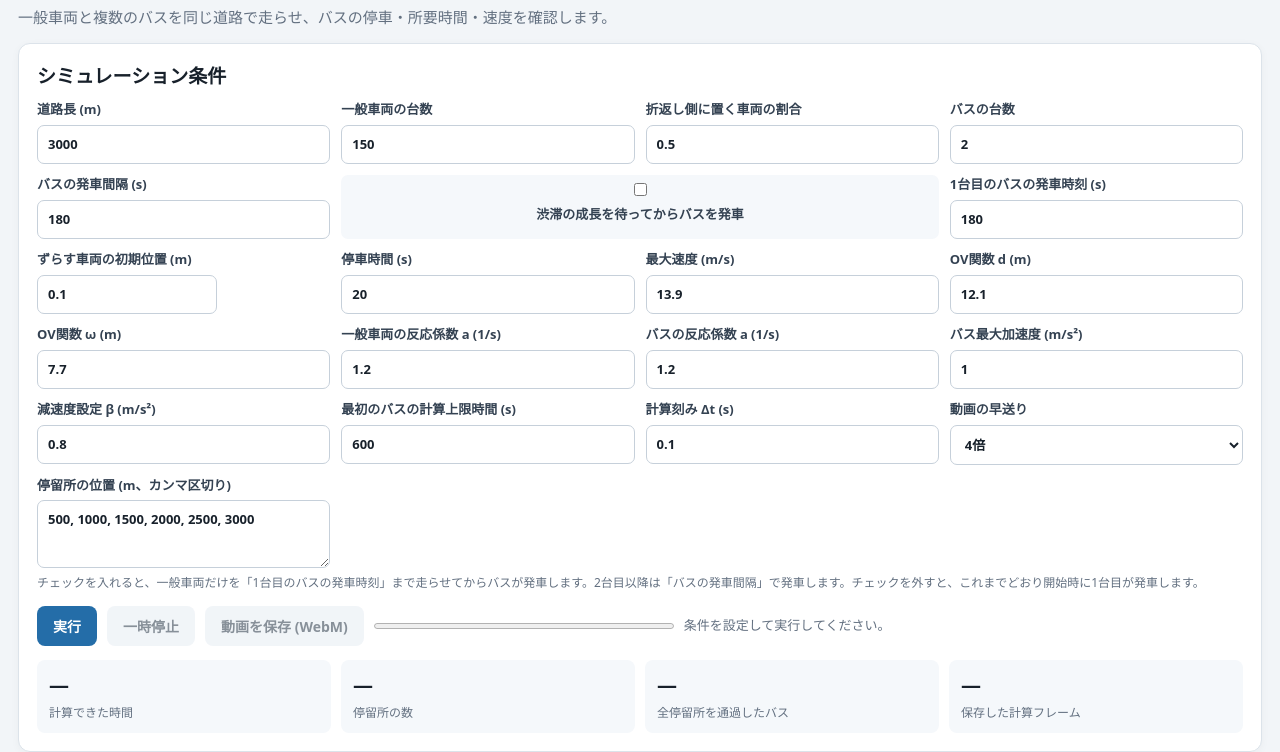
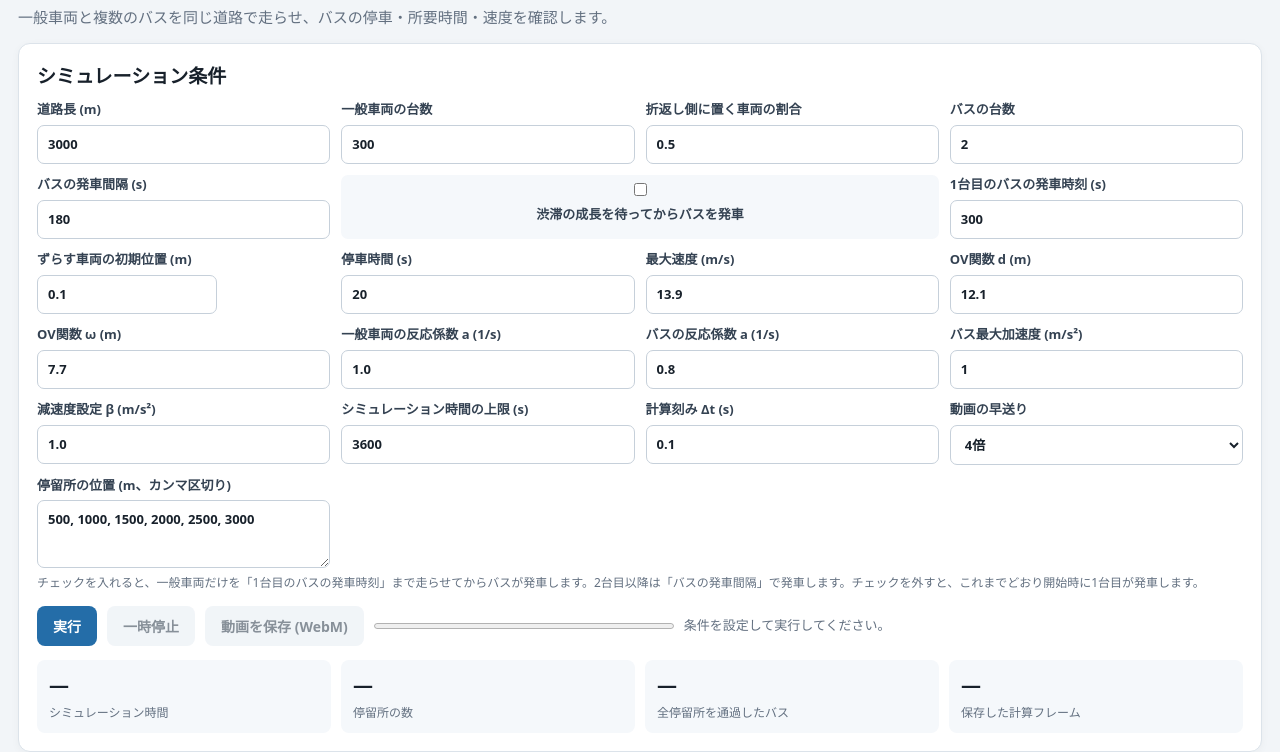
Before and after one commit to riki9060/bus-operation-simulator, a plain HTML site: page index_bus_sim.html in a window 1280 px wide. Shown: the part 63-815 px from the top of the page. Drawn offline with Linux system fonts and the light colour scheme.

Commit message:
Update input values for simulation parameters

```diff
--- a/index_bus_sim.html
+++ b/index_bus_sim.html
@@ -32,22 +32,22 @@
     <h2>シミュレーション条件</h2>
     <div class="controls">
       <label>道路長 (m)<input id="roadLength" type="number" min="500" step="100" value="3000"></label>
-      <label>一般車両の台数<input id="nCars" type="number" min="2" max="1000" step="1" value="150"></label>
+      <label>一般車両の台数<input id="nCars" type="number" min="2" max="1000" step="1" value="300"></label>
       <label>折返し側に置く車両の割合<input id="returnFraction" type="number" min="0" max="0.95" step="0.05" value="0.5"></label>
       <label>バスの台数<input id="nBuses" type="number" min="1" max="8" step="1" value="2"></label>
       <label>バスの発車間隔 (s)<input id="headway" type="number" min="10" step="10" value="180"></label>
       <label class="warmup-option"><input id="warmup" type="checkbox">渋滞の成長を待ってからバスを発車</label>
-      <label>1台目のバスの発車時刻 (s)<input id="firstBusTime" type="number" min="0" step="10" value="180"></label>
+      <label>1台目のバスの発車時刻 (s)<input id="firstBusTime" type="number" min="0" step="10" value="300"></label>
       <label class="warmup-shift">ずらす車両の初期位置 (m)<input id="initialShift" type="number" step="0.1" value="0.1"></label>
       <label>停車時間 (s)<input id="dwell" type="number" min="0" step="1" value="20"></label>
       <label>最大速度 (m/s)<input id="vmax" type="number" min="1" step="0.1" value="13.9"></label>
       <label>OV関数 d (m)<input id="d" type="number" min="0.1" step="0.1" value="12.1"></label>
       <label>OV関数 ω (m)<input id="omega" type="number" min="0.1" step="0.1" value="7.7"></label>
-      <label>一般車両の反応係数 a (1/s)<input id="carA" type="number" min="0.01" step="0.05" value="1.2"></label>
-      <label>バスの反応係数 a (1/s)<input id="busA" type="number" min="0.01" step="0.05" value="1.2"></label>
+      <label>一般車両の反応係数 a (1/s)<input id="carA" type="number" min="0.01" step="0.05" value="1.0"></label>
+      <label>バスの反応係数 a (1/s)<input id="busA" type="number" min="0.01" step="0.05" value="0.8"></label>
       <label>バス最大加速度 (m/s²)<input id="maxAccel" type="number" min="0.05" step="0.1" value="1"></label>
-      <label>減速度設定 β (m/s²)<input id="braking" type="number" min="0.05" step="0.1" value="0.8"></label>
-      <label>最初のバスの計算上限時間 (s)<input id="maxDuration" type="number" min="60" step="30" value="600"></label>
+      <label>減速度設定 β (m/s²)<input id="braking" type="number" min="0.05" step="0.1" value="1.0"></label>
+      <label>シミュレーション時間の上限 (s)<input id="maxDuration" type="number" min="60" step="30" value="3600"></label>
       <label>計算刻み Δt (s)<input id="dt" type="number" min="0.02" max="0.5" step="0.02" value="0.1"></label>
       <label>動画の早送り<select id="playback"><option value="1">1倍</option><option value="2">2倍</option><option value="4" selected>4倍</option><option value="8">8倍</option></select></label>
       <label>停留所の位置 (m、カンマ区切り)<textarea id="stops">500, 1000, 1500, 2000, 2500, 3000</textarea></label>
@@ -55,7 +55,7 @@
     <p class="small">チェックを入れると、一般車両だけを「1台目のバスの発車時刻」まで走らせてからバスが発車します。2台目以降は「バスの発車間隔」で発車します。チェックを外すと、これまでどおり開始時に1台目が発車します。</p>
     <div class="actions"><button id="run">実行</button><button id="toggle" class="secondary" disabled>一時停止</button><button id="saveVideo" class="secondary" disabled>動画を保存 (WebM)</button><progress id="progress" max="100" value="0"></progress><span id="status">条件を設定して実行してください。</span></div>
     <div class="metrics" id="metrics" hidden>
-      <div class="metric"><b id="simTime">—</b><span>計算できた時間</span></div>
+      <div class="metric"><b id="simTime">—</b><span>シミュレーション時間</span></div>
       <div class="metric"><b id="stopCount">—</b><span>停留所の数</span></div>
       <div class="metric"><b id="completedCount">—</b><span>全停留所を通過したバス</span></div>
       <div class="metric"><b id="frameCount">—</b><span>保存した計算フレーム</span></div>
```
